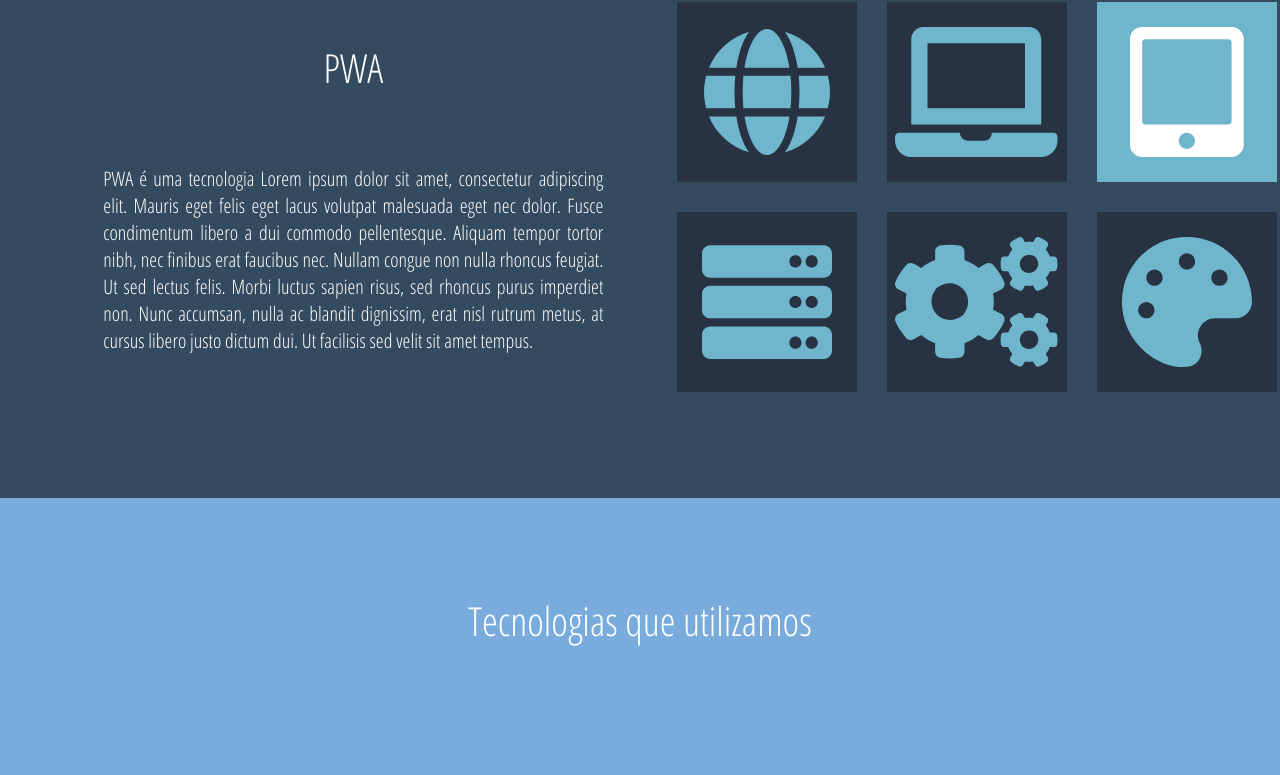
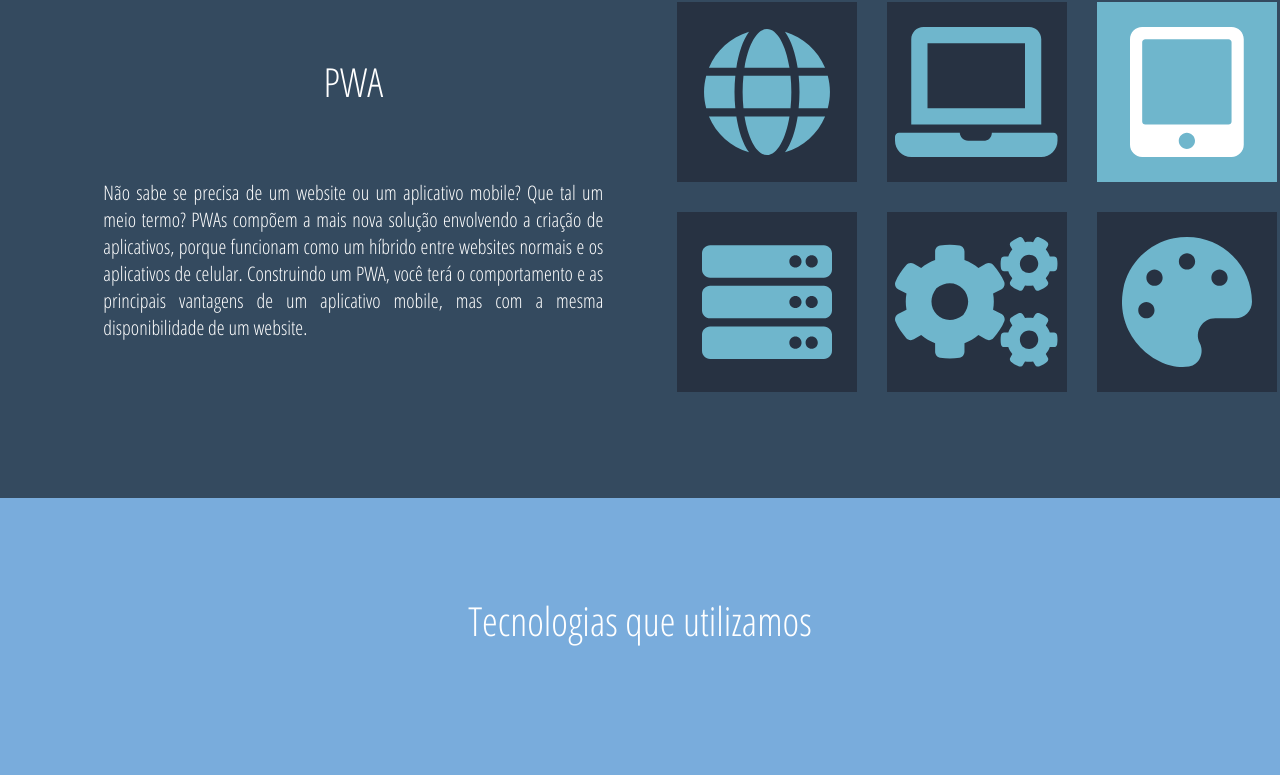
Before and after one commit to akelesis/mvtech-backend, a Vue app: page / in a window 1280 px wide. Shown: the part 1806-2581 px from the top of the page. Built offline with nearby package versions, Linux system fonts and the light colour scheme.

Commit message:
:rocket: Create texts for the sections

```diff
--- a/src/template/Content.vue
+++ b/src/template/Content.vue
@@ -35,88 +35,87 @@
         <div class="services-content">
           <h3 v-if="selectedService === 1">Websites</h3>
           <p v-if="selectedService === 1">
-            PWA é uma tecnologia Lorem ipsum dolor sit amet, consectetur
-            adipiscing elit. Mauris eget felis eget lacus volutpat malesuada
-            eget nec dolor. Fusce condimentum libero a dui commodo pellentesque.
-            Aliquam tempor tortor nibh, nec finibus erat faucibus nec. Nullam
-            congue non nulla rhoncus feugiat. Ut sed lectus felis. Morbi luctus
-            sapien risus, sed rhoncus purus imperdiet non. Nunc accumsan, nulla
-            ac blandit dignissim, erat nisl rutrum metus, at cursus libero justo
-            dictum dui. Ut facilisis sed velit sit amet tempus.
+            Quer apresentar o seu produto ou serviço? Deseja ter uma aplicação
+            que ficará disponível para todo e qualquer aparelho com acesso a
+            internet? Eis a sua necessidade, um website. À partir dele, criamos
+            um ambiente onde computadores, smartphones, video games, e qualquer
+            outro dispositivo conectado à rede possa encontrar você.
           </p>
           <h3 v-if="selectedService === 2">Aplicações Desktop</h3>
           <p v-if="selectedService === 2">
-            PWA é uma tecnologia Lorem ipsum dolor sit amet, consectetur
-            adipiscing elit. Mauris eget felis eget lacus volutpat malesuada
-            eget nec dolor. Fusce condimentum libero a dui commodo pellentesque.
-            Aliquam tempor tortor nibh, nec finibus erat faucibus nec. Nullam
-            congue non nulla rhoncus feugiat. Ut sed lectus felis. Morbi luctus
-            sapien risus, sed rhoncus purus imperdiet non. Nunc accumsan, nulla
-            ac blandit dignissim, erat nisl rutrum metus, at cursus libero justo
-            dictum dui. Ut facilisis sed velit sit amet tempus.
+            A melhor solução para quem precisa de um melhor desempenho em
+            relação aos websites, e não se importa em abrir mão da
+            disponibilidade que os navegadores trazem. Aplicações Desktop
+            trazem, além disso, um acesso facilitado à funcionalidades mais
+            específicas do computador, como câmera, microfones, etc.
           </p>
           <h3 v-if="selectedService === 3">PWA</h3>
           <p v-if="selectedService === 3">
-            PWA é uma tecnologia Lorem ipsum dolor sit amet, consectetur
-            adipiscing elit. Mauris eget felis eget lacus volutpat malesuada
-            eget nec dolor. Fusce condimentum libero a dui commodo pellentesque.
-            Aliquam tempor tortor nibh, nec finibus erat faucibus nec. Nullam
-            congue non nulla rhoncus feugiat. Ut sed lectus felis. Morbi luctus
-            sapien risus, sed rhoncus purus imperdiet non. Nunc accumsan, nulla
-            ac blandit dignissim, erat nisl rutrum metus, at cursus libero justo
-            dictum dui. Ut facilisis sed velit sit amet tempus.
+            Não sabe se precisa de um website ou um aplicativo mobile? Que tal
+            um meio termo? PWAs compõem a mais nova solução envolvendo a criação
+            de aplicativos, porque funcionam como um híbrido entre websites
+            normais e os aplicativos de celular. Construindo um PWA, você terá o
+            comportamento e as principais vantagens de um aplicativo mobile, mas
+            com a mesma disponibilidade de um website.
           </p>
           <h3 v-if="selectedService === 4">Business Intelligence</h3>
           <p v-if="selectedService === 4">
-            PWA é uma tecnologia Lorem ipsum dolor sit amet, consectetur
-            adipiscing elit. Mauris eget felis eget lacus volutpat malesuada
-            eget nec dolor. Fusce condimentum libero a dui commodo pellentesque.
-            Aliquam tempor tortor nibh, nec finibus erat faucibus nec. Nullam
-            congue non nulla rhoncus feugiat. Ut sed lectus felis. Morbi luctus
-            sapien risus, sed rhoncus purus imperdiet non. Nunc accumsan, nulla
-            ac blandit dignissim, erat nisl rutrum metus, at cursus libero justo
-            dictum dui. Ut facilisis sed velit sit amet tempus.
+            Se for de sua vontade construir um negócio com vantagens
+            competitivas no mercado e estabilidade a longo prazo, Business
+            Intelligence se faz essencial. Desenvolvemos ferramentas que irão
+            auxiliar no recolhimento e na gestão de todo e qualquer dado que
+            possa vir a ser importante para ter um maior controle dos setores de
+            sua empresa.
           </p>
           <h3 v-if="selectedService === 5">Manutenção</h3>
           <p v-if="selectedService === 5">
-            PWA é uma tecnologia Lorem ipsum dolor sit amet, consectetur
-            adipiscing elit. Mauris eget felis eget lacus volutpat malesuada
-            eget nec dolor. Fusce condimentum libero a dui commodo pellentesque.
-            Aliquam tempor tortor nibh, nec finibus erat faucibus nec. Nullam
-            congue non nulla rhoncus feugiat. Ut sed lectus felis. Morbi luctus
-            sapien risus, sed rhoncus purus imperdiet non. Nunc accumsan, nulla
-            ac blandit dignissim, erat nisl rutrum metus, at cursus libero justo
-            dictum dui. Ut facilisis sed velit sit amet tempus.
+            Se tem um projeto que foi criado há um tempo, e ele começou a
+            apresentar problemas ou mesmo ficou muito datado, não
+            necessariamente ele precisa ser descartado.
           </p>
           <h3 v-if="selectedService === 6">Desenvolvimento de Layouts</h3>
           <p v-if="selectedService === 6">
-            PWA é uma tecnologia Lorem ipsum dolor sit amet, consectetur
-            adipiscing elit. Mauris eget felis eget lacus volutpat malesuada
-            eget nec dolor. Fusce condimentum libero a dui commodo pellentesque.
-            Aliquam tempor tortor nibh, nec finibus erat faucibus nec. Nullam
-            congue non nulla rhoncus feugiat. Ut sed lectus felis. Morbi luctus
-            sapien risus, sed rhoncus purus imperdiet non. Nunc accumsan, nulla
-            ac blandit dignissim, erat nisl rutrum metus, at cursus libero justo
-            dictum dui. Ut facilisis sed velit sit amet tempus.
+            Caso tenha uma ideia e sinta que se faz necessário um protótipo da
+            mesma, sua ideia pode vir à vida partindo de um layout não
+            funcional. É o meio mais simples e rápido de se obter algo
+            apresentável para terceiros.
           </p>
         </div>
         <div class="services-grid">
-          <div @click="handleService(1)" :class="selectedService === 1 ? 'selected' : ''">
+          <div
+            @click="handleService(1)"
+            :class="selectedService === 1 ? 'selected' : ''"
+          >
             <font-awesome-icon class="service-icon" icon="globe" />
           </div>
-          <div @click="handleService(2)" :class="selectedService === 2 ? 'selected' : ''">
+          <div
+            @click="handleService(2)"
+            :class="selectedService === 2 ? 'selected' : ''"
+          >
             <font-awesome-icon class="service-icon" icon="laptop" />
           </div>
-          <div @click="handleService(3)" :class="selectedService === 3 ? 'selected' : ''">
+          <div
+            @click="handleService(3)"
+            :class="selectedService === 3 ? 'selected' : ''"
+          >
             <font-awesome-icon class="service-icon" icon="tablet-alt" />
           </div>
-          <div @click="handleService(4)" :class="selectedService === 4 ? 'selected' : ''">
+          <div
+            @click="handleService(4)"
+            :class="selectedService === 4 ? 'selected' : ''"
+          >
             <font-awesome-icon class="service-icon" icon="server" />
           </div>
-          <div @click="handleService(5)" :class="selectedService === 5 ? 'selected' : ''">
+          <div
+            @click="handleService(5)"
+            :class="selectedService === 5 ? 'selected' : ''"
+          >
             <font-awesome-icon class="service-icon" icon="cogs" />
           </div>
-          <div @click="handleService(6)" :class="selectedService === 6 ? 'selected' : ''">
+          <div
+            @click="handleService(6)"
+            :class="selectedService === 6 ? 'selected' : ''"
+          >
             <font-awesome-icon class="service-icon" icon="palette" />
           </div>
         </div>
@@ -182,26 +181,26 @@
         <div v-if="selectedPortfolio === 1" class="portfolio-content">
           <h3>CONSULBA</h3>
           <p>
-            O projeto visa facilitar a relação consulba consulba consulba
-            consulba consulba consulba consulba consulba consulba consulba
-            consulba consulba consulba consulba consulba consulba consulba
-            consulba consulba consulba.
+            Sistema web de consultas online, que visa ajudar na demanda da
+            COVID-19
           </p>
         </div>
         <div v-if="selectedPortfolio === 2" class="portfolio-content">
           <h3>CONEXTUDE</h3>
           <p>
-            O projeto visa facilitar a relação conextude conextude conextude
-            conextude conextude conextude conextude conextude conextude
-            conextude conextude conextude conextude conextude conextude
-            conextude conextude conextude conextude.
+            O projeto visa facilitar a relação entre escolas e seus alunos,
+            criando um ambiente na web onde o colégio pode ter controle de suas
+            informações, professores podem mandar recados, exercícios e
+            materiais de apoio, e alunos podem ter um melhor controle de como
+            vão os seus estudos.
           </p>
         </div>
         <div v-if="selectedPortfolio === 3" class="portfolio-content">
           <h3>DoN</h3>
           <p>
-            O DoN é um sistema web na área de nutrição e desenvolvido no ano de 2020. As principais funcionalidades
-            do sistema são o cadastro e acompanhamento clínico dos pacientes.
+            O DoN é um sistema web na área de nutrição e desenvolvido no ano de
+            2020. As principais funcionalidades do sistema são o cadastro e
+            acompanhamento clínico dos pacientes.
           </p>
         </div>
       </div>
```
Also changed, not shown: 1 other file (tests, documents, lock files or other folders).
